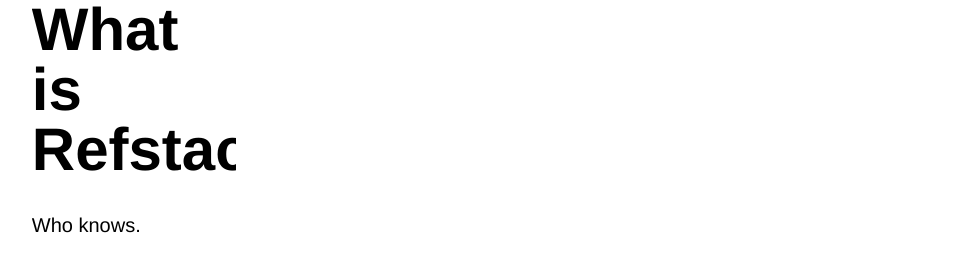
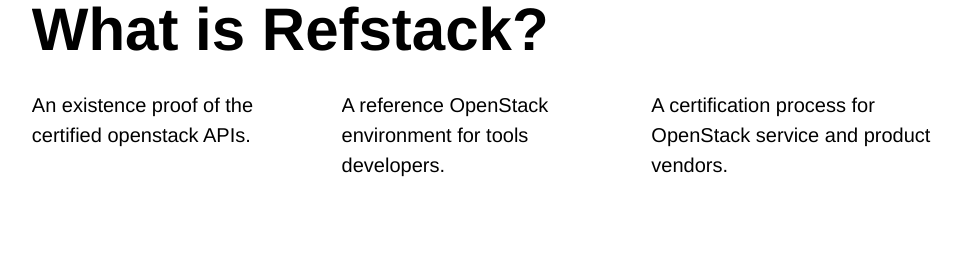
Before and after one commit to openstack-archive/refstack, a plain HTML site: page refstack/templates/index.html in a window 1280 px wide. Shown: the whole page, without its empty margins (159-1121 px from the left). Drawn offline with Linux system fonts and the light colour scheme.

Commit message:
A little more detail.

```diff
--- a/refstack/templates/index.html
+++ b/refstack/templates/index.html
@@ -8,9 +8,17 @@
 
 <div class="container">
     <div class="grid">
-        <div class="unit one-of-four">
+        <div class="unit span-grid">
             <h1>What is Refstack?</h1>
-            Who knows.
+        </div>
+        <div class="unit one-of-three">
+            An existence proof of the certified openstack APIs.
+        </div>
+        <div class="unit one-of-three">
+            A reference OpenStack environment for tools developers.
+        </div>
+        <div class="unit one-of-three">
+            A certification process for OpenStack service and product vendors.
         </div>
     </div>
 </div>
```
